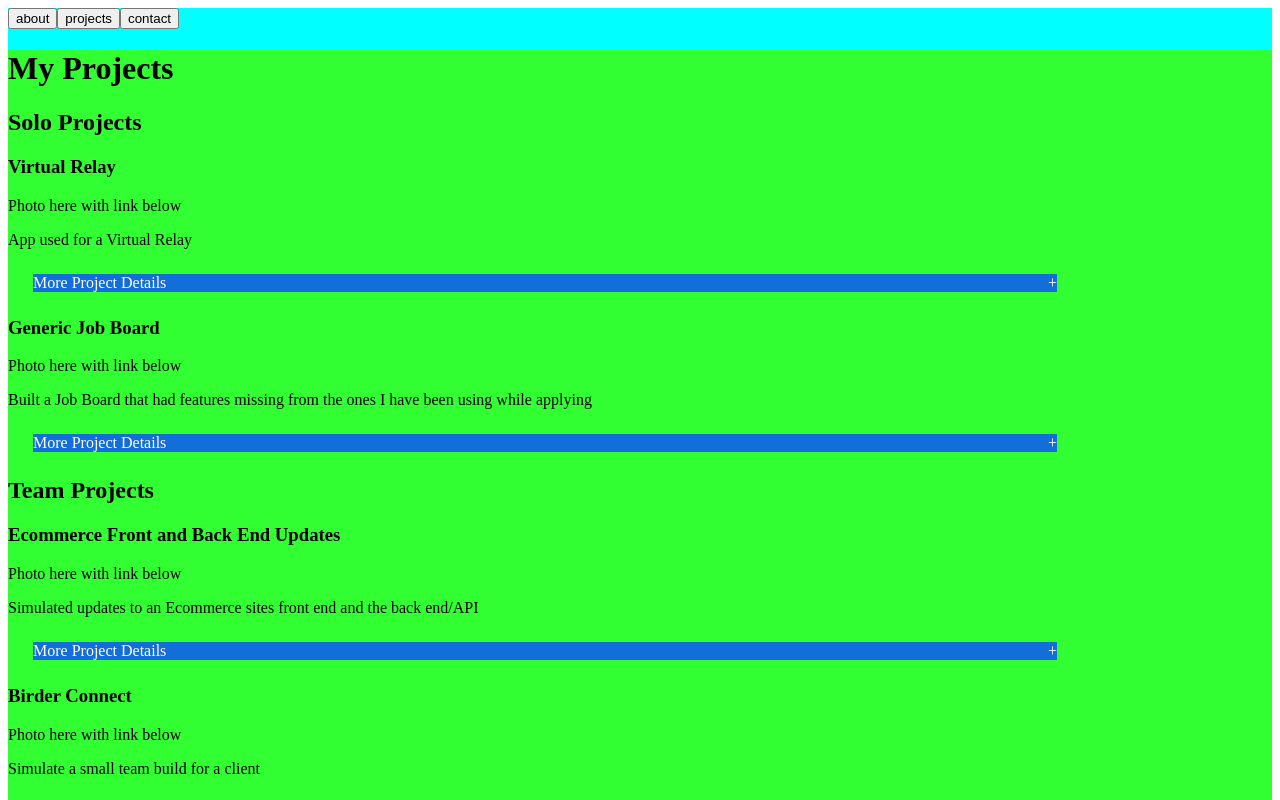
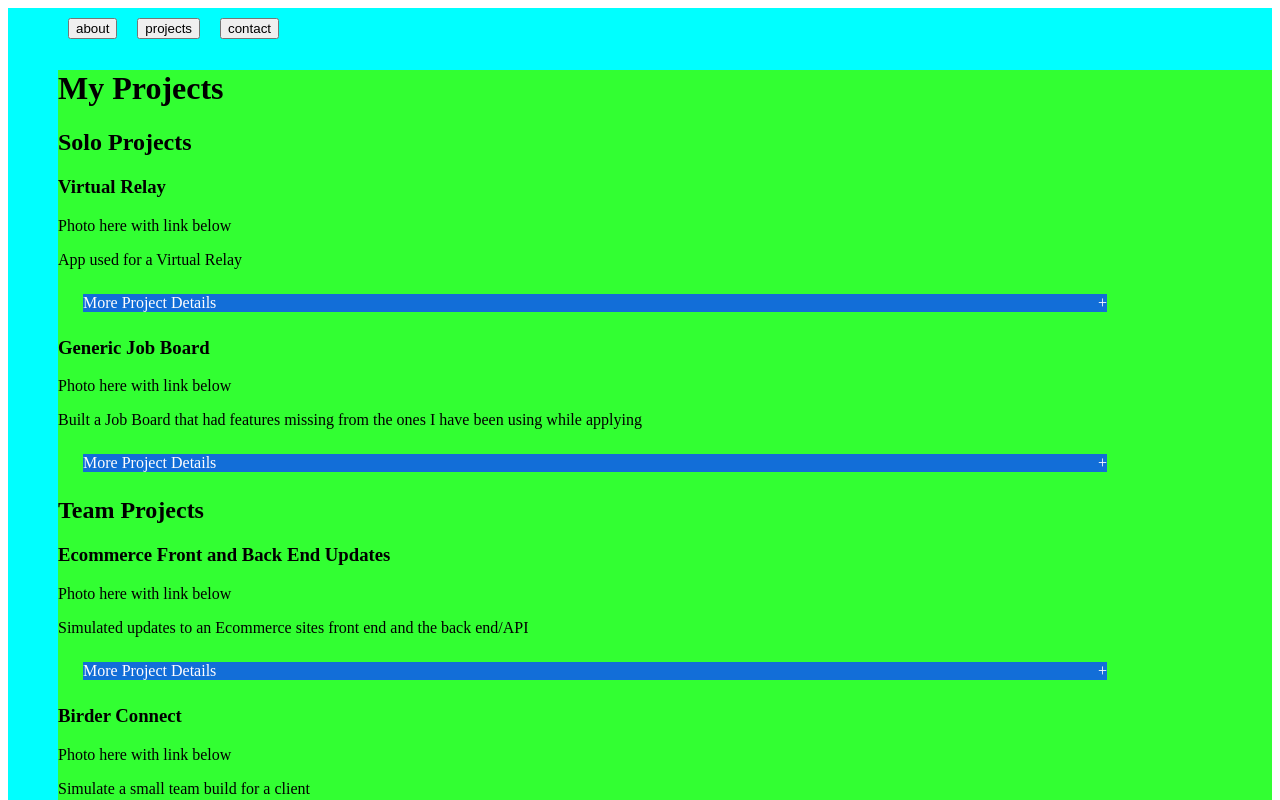
Before and after one commit to rocknswimmer/MySite, a React app: page /projects in a window 1280 px wide. Shown: the top 800 px of the page. Built offline with nearby package versions, Linux system fonts and the light colour scheme.

Commit message:
basic spacing draft

```diff
--- a/public/styles.css
+++ b/public/styles.css
@@ -21,6 +21,7 @@
 
 .binder{
   background-color: aqua;
+  padding-left: 50px;
 
 }
 
@@ -28,3 +29,7 @@
   background-color: rgb(50, 255, 50);
 
 }
+
+button {
+  margin: 10px;
+}
```
